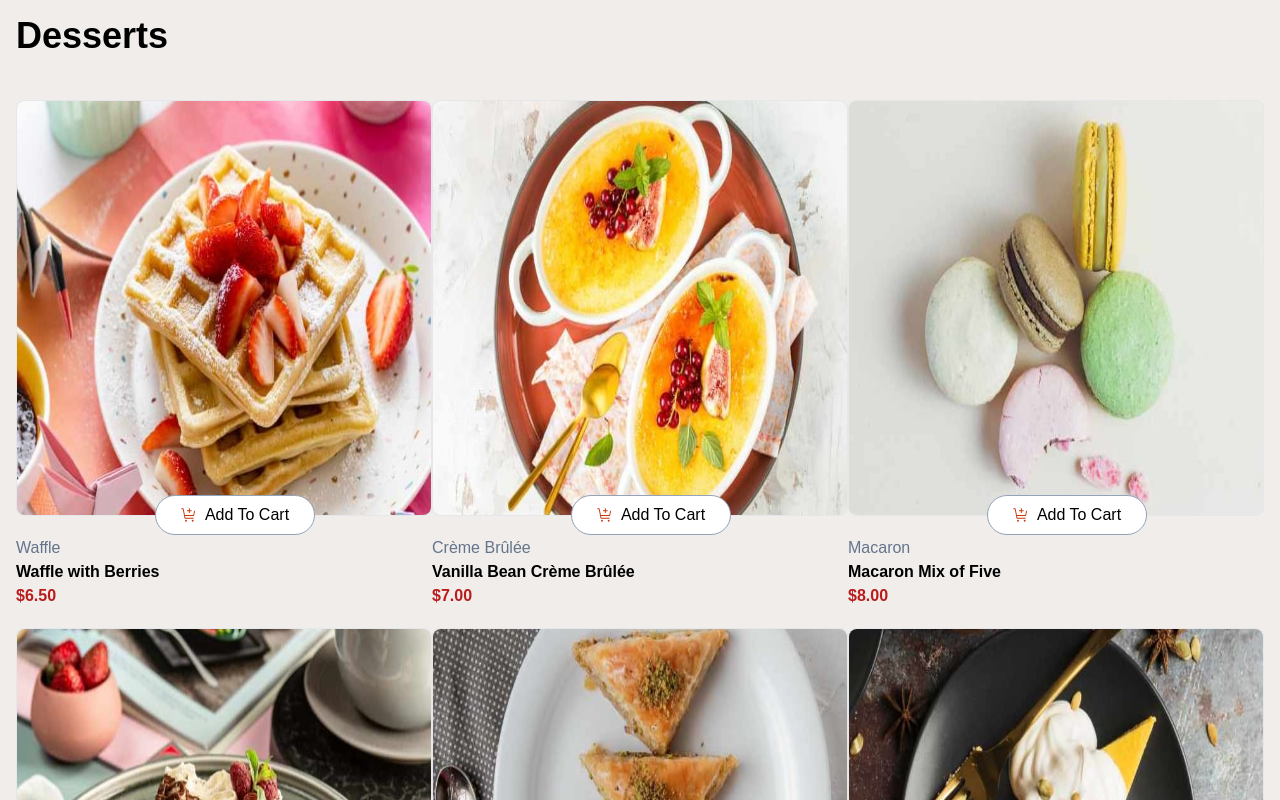
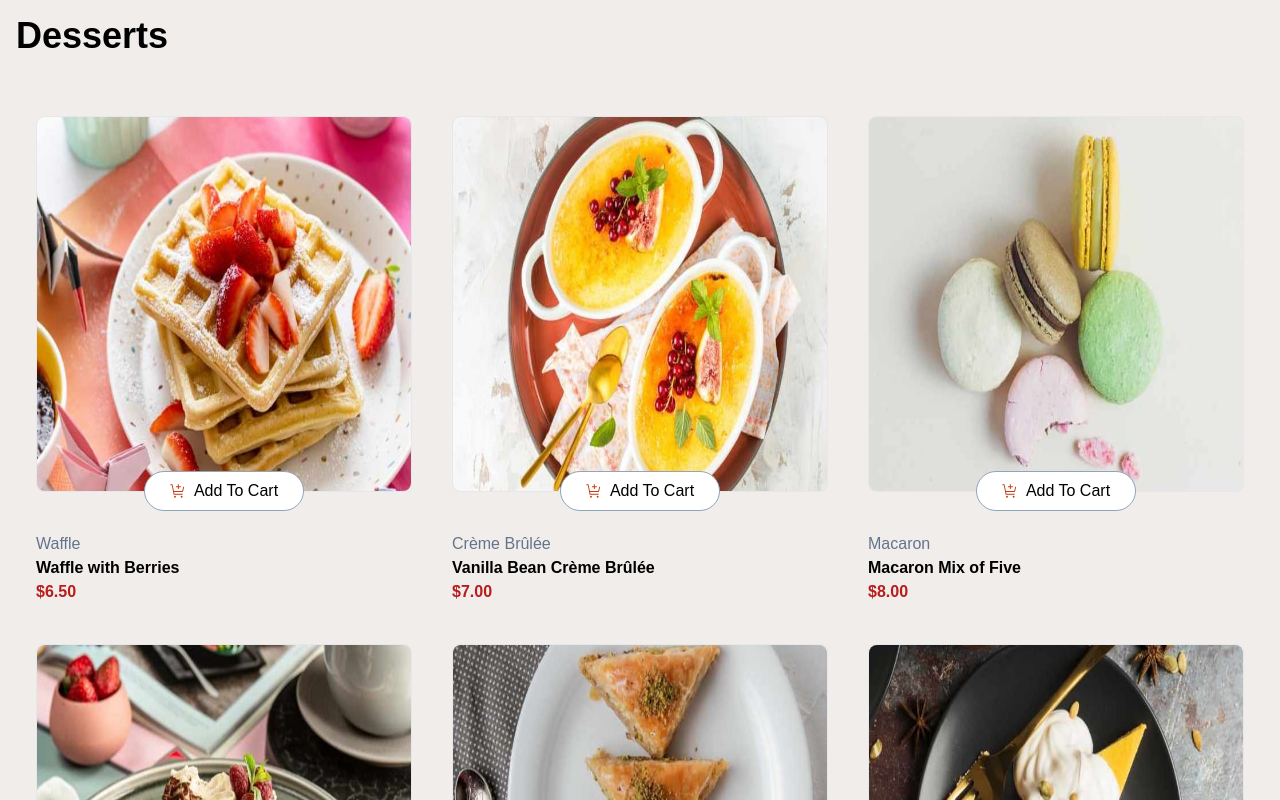
Before and after one commit to KamCoder5/restaurant-product-list, a Next.js app: page / in a window 1280 px wide. Shown: the top 800 px of the page. Built offline with nearby package versions, Linux system fonts and the light colour scheme.

Commit message:
finished ProductCard, responsive and properly positioned/spaced.

```diff
--- a/src/app/components/ProductCard.tsx
+++ b/src/app/components/ProductCard.tsx
@@ -1,5 +1,4 @@
 import Image from "next/image";
-import imageBaklavaMobile from "../../../public/images/image-baklava-mobile.jpg";
 import iconAddToCard from "../../../public/images/icon-add-to-cart.svg";
 export const ProductCard = ({
   image,
@@ -9,8 +8,8 @@ export const ProductCard = ({
   price,
 }: any) => {
   return (
-    <div className="">
-      <div className="text-black relative mb-5 mt-5 border rounded-lg">
+    <div className=" md:p-5">
+      <div className="text-black relative mb-5 border rounded-lg">
         <Image
           className="w-full md:aspect-square sm:aspect-[3/2] rounded-lg"
           src={image}
@@ -19,7 +18,7 @@ export const ProductCard = ({
           alt="Picture of Food"
         />
         <button
-          className="flex items-center justify-center border border-slate-400 bg-white h-10 w-40 rounded-3xl left-1/3 absolute -bottom-5" // button keeps sliding when resizing browser
+          className="flex items-center justify-center border border-slate-400 bg-white h-10 w-40 rounded-3xl absolute m-auto left-0 right-0  -bottom-5"
           onClick={handleAddToCart}
         >
           <Image
@@ -31,7 +30,7 @@ export const ProductCard = ({
         </button>
       </div>
 
-      <div className="flex flex-col justify-center items-start">
+      <div className="flex flex-col justify-center items-start mt-10 max-sm:mb-10">
         <p className="text-slate-500">{category}</p>
         <p className="font-extrabold">{name}</p>
         <p className="font-extrabold text-red-700">${price.toFixed(2)}</p>
--- a/src/app/page.tsx
+++ b/src/app/page.tsx
@@ -10,7 +10,7 @@ export default function Home() {
 
   return (
     <div className="text-black p-4">
-      <header className="text-black text-4xl font-extrabold mb-6">
+      <header className="text-black text-4xl font-extrabold mb-10">
         Desserts
       </header>
       <div className="grid grid-cols-1 md:grid-cols-2 lg:grid-cols-3 ">
```
